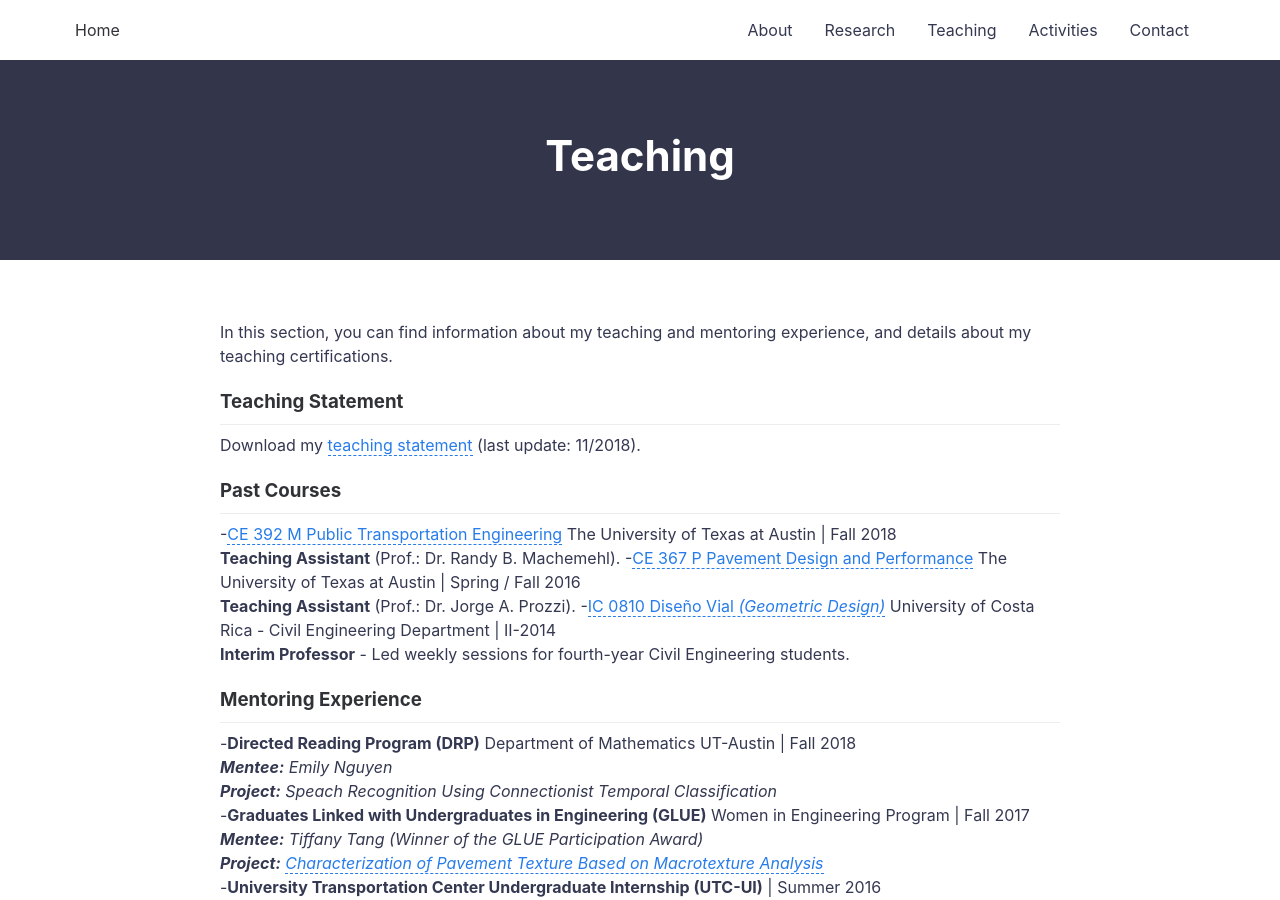
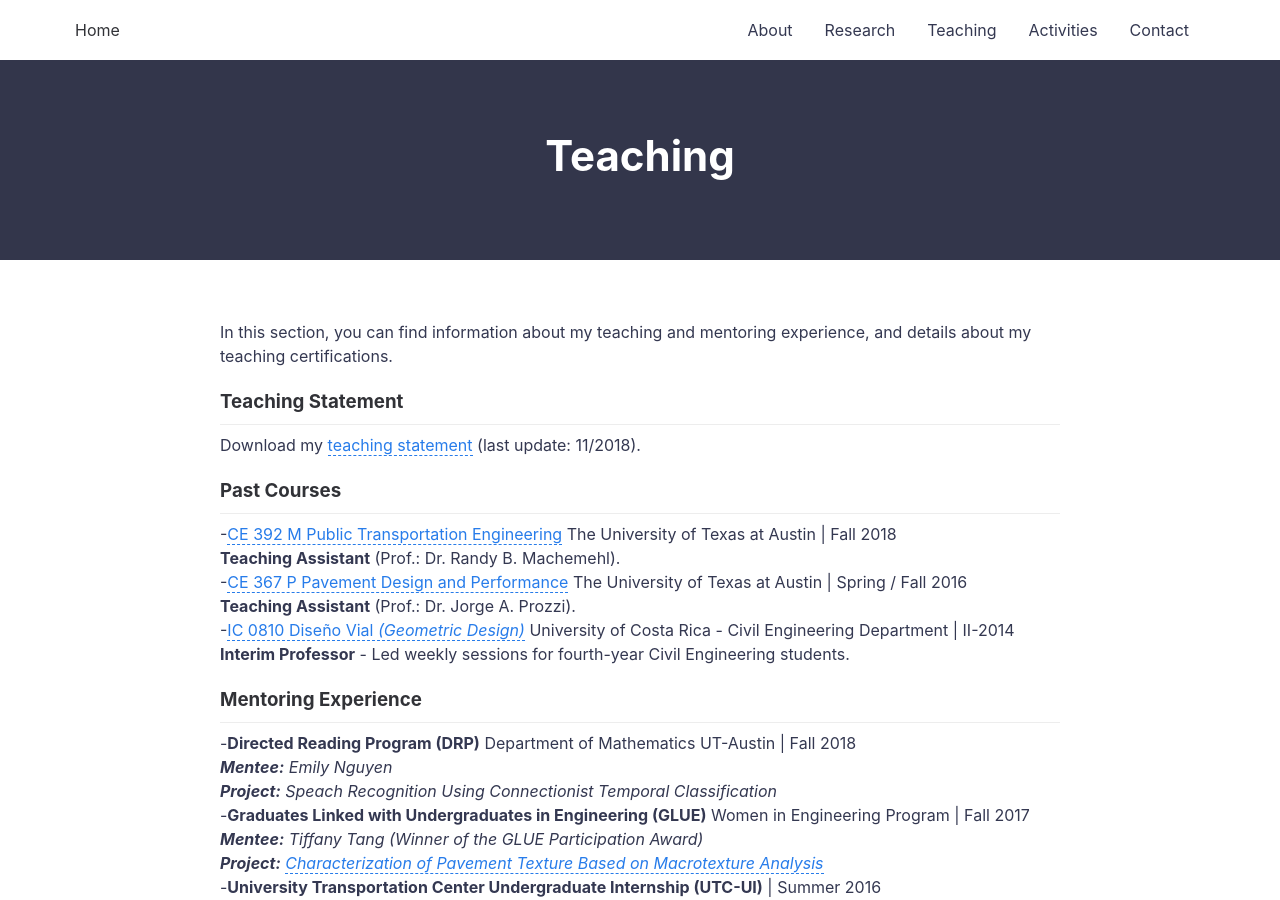
Before and after one commit to nzunigag/nzunigag.github.io, a Jekyll site: the page built from teaching.md, in a window 1280 px wide and 900 px high. Built offline with Jekyll 4.4.1, drawn with Linux system fonts in a browser that asks for light colours.

```diff
--- a/teaching.md
+++ b/teaching.md
@@ -13,9 +13,9 @@ Download my [teaching statement](/downloads/teaching_statement.pdf) (last update
 ### Past Courses
 ___
 -[CE 392 M Public Transportation Engineering](/downloads/2018_syllabus.pdf) The University of Texas at Austin | Fall 2018 <br>
-<b>Teaching Assistant</b> (Prof.: Dr. Randy B. Machemehl).
+<b>Teaching Assistant</b> (Prof.: Dr. Randy B. Machemehl). <br>
 -[CE 367 P Pavement Design and Performance](/downloads/2016_syllabus.pdf) The University of Texas at Austin | Spring / Fall 2016 <br>
-<b>Teaching Assistant</b> (Prof.: Dr. Jorge A. Prozzi).
+<b>Teaching Assistant</b> (Prof.: Dr. Jorge A. Prozzi). <br>
 -[IC 0810 Diseño Vial <i>(Geometric Design)</i>](/downloads/2014_programa.pdf) University of Costa Rica - Civil Engineering Department  | II-2014 <br>
 <b>Interim Professor</b> - Led weekly sessions for fourth-year Civil Engineering students.
 
```
